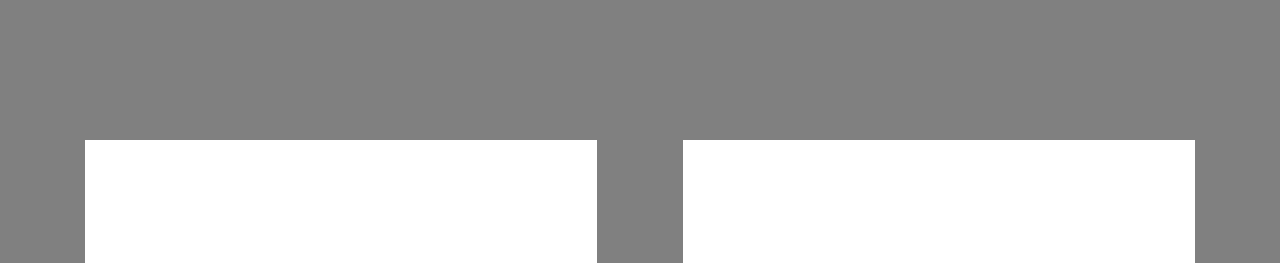
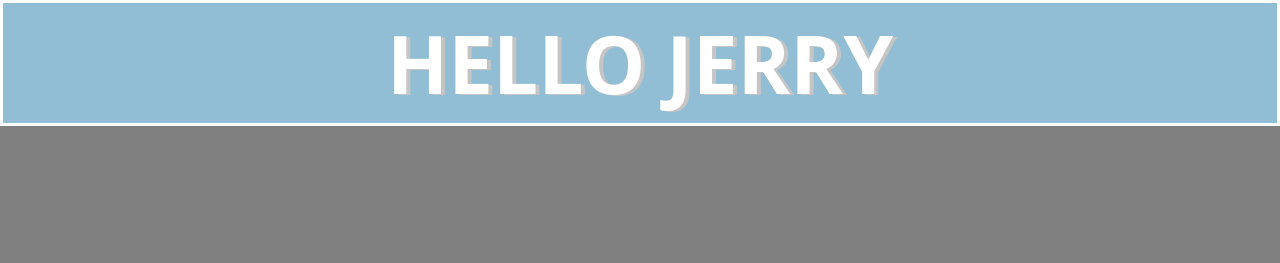
Before and after one commit to aelenia/codefish, a website: page docs/index.html in a window 1280 px wide. Shown: the top 263 px of the page. Drawn offline with Linux system fonts and the light colour scheme.

Commit message:
Add header home

```diff
--- a/docs/index.html
+++ b/docs/index.html
@@ -8,7 +8,7 @@
   <link rel="stylesheet" href="css/home.css">
 </head>
 <body>
-
+  <header class="topic">HELLO JERRY</header>
   <main>
   <div class="box">
     <a href="#" class="students">
--- a/src/scss/home.scss
+++ b/src/scss/home.scss
@@ -37,3 +37,23 @@ a {
     width: 40vw;
   }
 }
+
+.topic {
+  font-family: 'Open Sans', sans-serif;
+  background-color: #91BED4;
+  background-size: auto;
+  font-size: 80px;
+  text-shadow: 4px 0.5px 0px #c5c5c5;
+  margin: 3px;
+  line-height: 1.5;
+  font-weight: bold;
+  text-transform: uppercase;
+  height: 15vh;
+  display: flex;
+  align-items: center;
+  justify-content: center;
+  color: white;
+  xmin-width: 64em;
+  xwidth: 518px;
+  xheight: 320px;
+}
```
Also changed, not shown: src/index.html (+1 -1 lines), src/partials/header_home.html (added, +1 -0 lines), docs/css/home.css, 1 other file.
